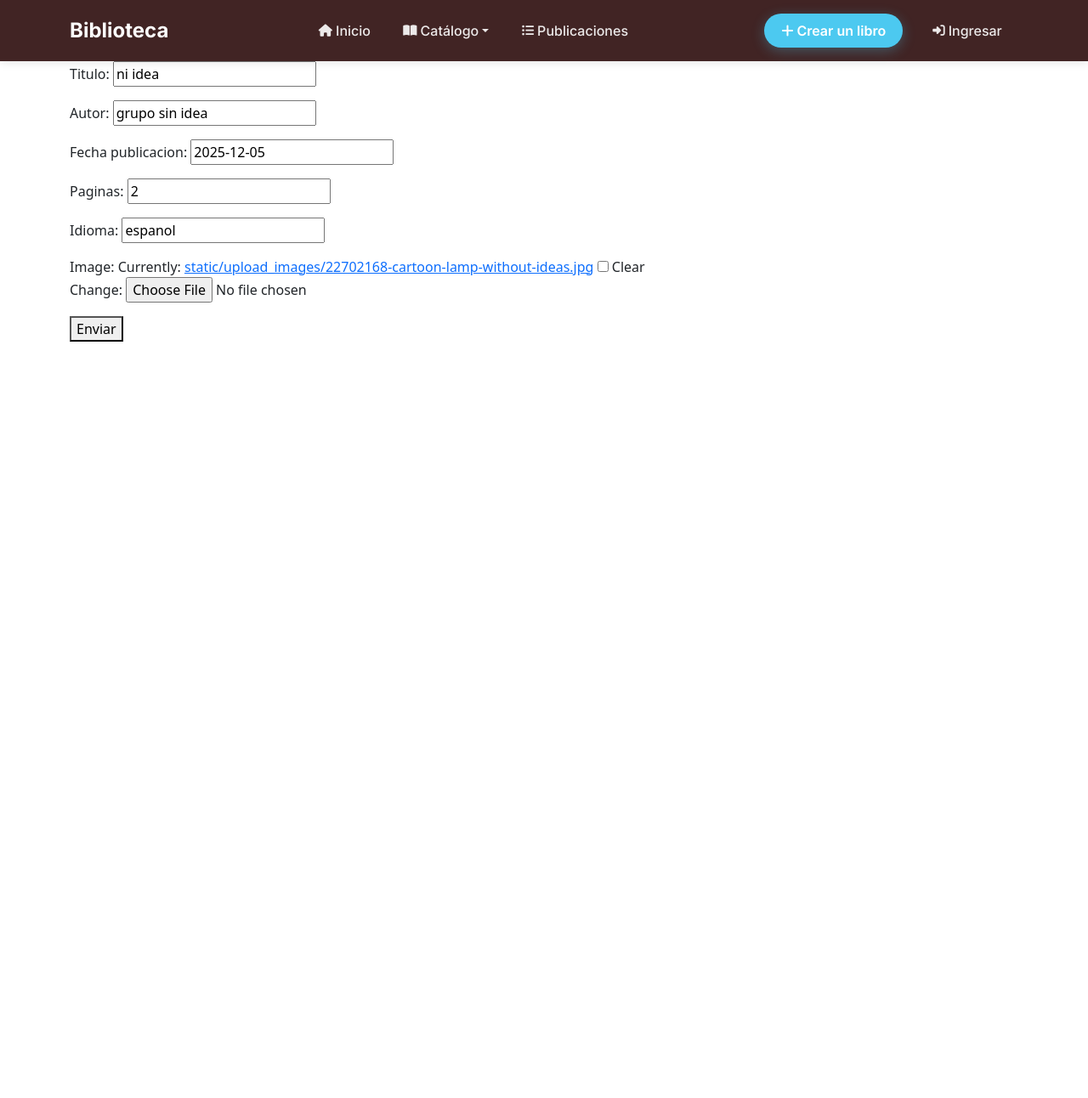
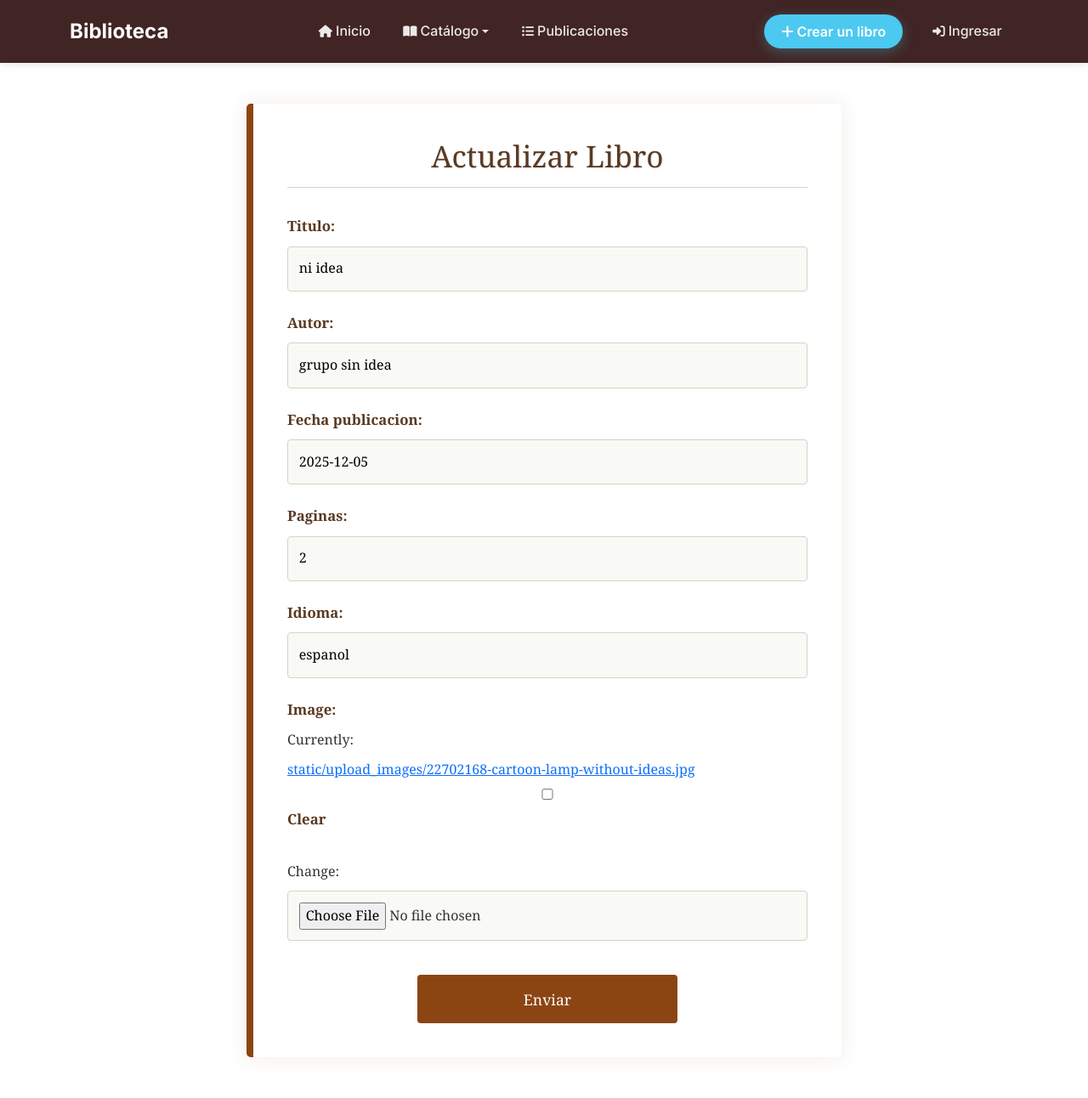
Before and after one commit to caroduarg/ni-idea, a Django app: page /libros/update/14/ in a window 1280 px wide. Shown: the whole page at 85% size. Before the commit the page ends 402 px from the top, so only its background shows below. Run offline with Django 5.2, Linux system fonts and the light colour scheme; data comes from the database, SQL or seed files in the repository; both versions use the stored data as it was after the commit.

Commit message:
css de actualizar

```diff
--- /dev/null
+++ b/static/css/update.css
@@ -0,0 +1,138 @@
+/* update.css - Estilo para formulario de actualización */
+
+/* Hereda estilos generales del body */
+body {
+    font-family: 'Georgia', 'Times New Roman', serif;
+    background-color: #ffff;
+    color: #333;
+    line-height: 1.6;
+    margin: 0;
+    padding: 0;
+    background-size: cover;
+    background-attachment: fixed;
+    background-position: center;
+    background-blend-mode: overlay;
+}
+
+/* Contenedor del formulario (añade este div en tu HTML) */
+.update-container {
+    max-width: 700px;
+    margin: 3rem auto;
+    padding: 2.5rem;
+    background-color: rgba(255, 255, 255, 0.95);
+    box-shadow: 0 0 25px rgba(139, 69, 19, 0.1);
+    border-radius: 5px;
+    border-left: 8px solid #8B4513;
+}
+
+.update-title {
+    color: #5a3921;
+    font-size: 2.2rem;
+    text-align: center;
+    margin-bottom: 2rem;
+    padding-bottom: 1rem;
+    border-bottom: 1px solid #d4d4c8;
+    text-shadow: 1px 1px 2px rgba(0, 0, 0, 0.1);
+}
+
+/* Estilos para el formulario */
+form {
+    display: flex;
+    flex-direction: column;
+    gap: 1.5rem;
+}
+
+form p {
+    margin: 0;
+    display: flex;
+    flex-direction: column;
+    gap: 0.6rem;
+}
+
+label {
+    font-weight: bold;
+    color: #5a3921;
+    font-size: 1.05rem;
+}
+
+/* Campos de formulario */
+input[type="text"],
+input[type="date"],
+input[type="number"],
+input[type="file"],
+textarea,
+select {
+    padding: 0.8rem;
+    border: 1px solid #d4d4c8;
+    border-radius: 4px;
+    font-size: 1rem;
+    font-family: 'Georgia', serif;
+    background-color: #f9f9f5;
+    transition: all 0.3s ease;
+}
+
+input[type="text"]:focus,
+input[type="date"]:focus,
+input[type="number"]:focus,
+input[type="file"]:focus,
+textarea:focus,
+select:focus {
+    outline: none;
+    border-color: #8B4513;
+    background-color: #fff;
+    box-shadow: 0 0 5px rgba(139, 69, 19, 0.2);
+}
+
+textarea {
+    min-height: 120px;
+    resize: vertical;
+}
+
+/* Botón de submit */
+button[type="submit"] {
+    padding: 0.9rem 1.8rem;
+    background-color: #8B4513;
+    color: white;
+    border: none;
+    border-radius: 4px;
+    font-size: 1.1rem;
+    cursor: pointer;
+    transition: all 0.3s ease;
+    font-family: 'Georgia', serif;
+    margin-top: 1rem;
+    align-self: center;
+    width: 50%;
+}
+
+button[type="submit"]:hover {
+    background-color: #5a3921;
+    transform: translateY(-2px);
+    box-shadow: 0 2px 5px rgba(0, 0, 0, 0.1);
+}
+
+/* Estilos para errores de formulario */
+.errorlist {
+    color: #c7254e;
+    background-color: #f9f2f4;
+    padding: 0.5rem;
+    border-radius: 4px;
+    margin-top: 0.2rem;
+    font-size: 0.9rem;
+    list-style-type: none;
+}
+
+/* Responsive */
+@media (max-width: 768px) {
+    .update-container {
+        margin: 1.5rem;
+        padding: 1.8rem;
+    }
+
+    .update-title {
+        font-size: 1.8rem;
+    }
+
+    button[type="submit"] {
+        width: 100%;
+    }
+}
--- a/templates/post_update.html
+++ b/templates/post_update.html
@@ -1,17 +1,16 @@
 
 {% extends 'includes/navbar.html' %}
+{% load static %}
+
 
 {% block content %}
-
-<form method="post">
-
-    {% csrf_token %}
-
-    {{form.as_p}}
-
-    <button type="submit">Enviar</button>
-
-</form>
-
-
-    {% endblock %}
+<link rel="stylesheet" href="{% static 'css/update.css' %}">
+<div class="update-container">
+    <h1 class="update-title">Actualizar Libro</h1>
+    <form method="post">
+        {% csrf_token %}
+        {{ form.as_p }}
+        <button type="submit">Enviar</button>
+    </form>
+</div>
+{% endblock %}
```
Also changed, not shown: db.sqlite3.
